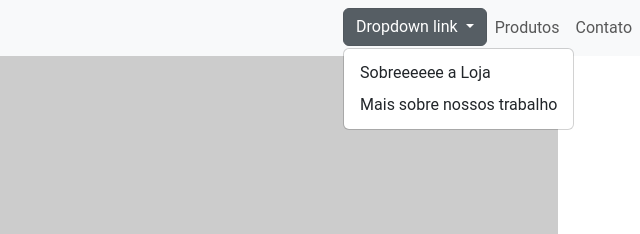
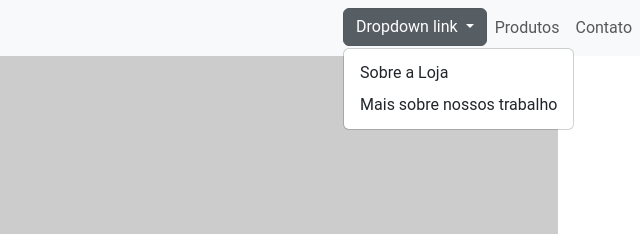
Before and after one commit to lucasrq/Ecommers, a website: page index.html in a window 1280 px wide. Both pictures are taken after a click on the button "Dropdown link". Shown: the top 234 px of the page, 640-1280 px from the left. Drawn offline with nearby package versions, Linux system fonts and the light colour scheme; files that its build step writes are made by us from their sources; placeholder pictures from the web are drawn by us.

Commit message:
caguei na calça

```diff
--- a/index.html
+++ b/index.html
@@ -26,7 +26,7 @@
                         </a>
 
                         <ul class="dropdown-menu">
-                            <li><a class="dropdown-item" href="#">Sobreeeeee a Loja</a></li>
+                            <li><a class="dropdown-item" href="#">Sobre a Loja</a></li>
                             <li><a class="dropdown-item" href="#">Mais sobre nossos trabalho</a></li>
                         </ul>
                     </div>
```
